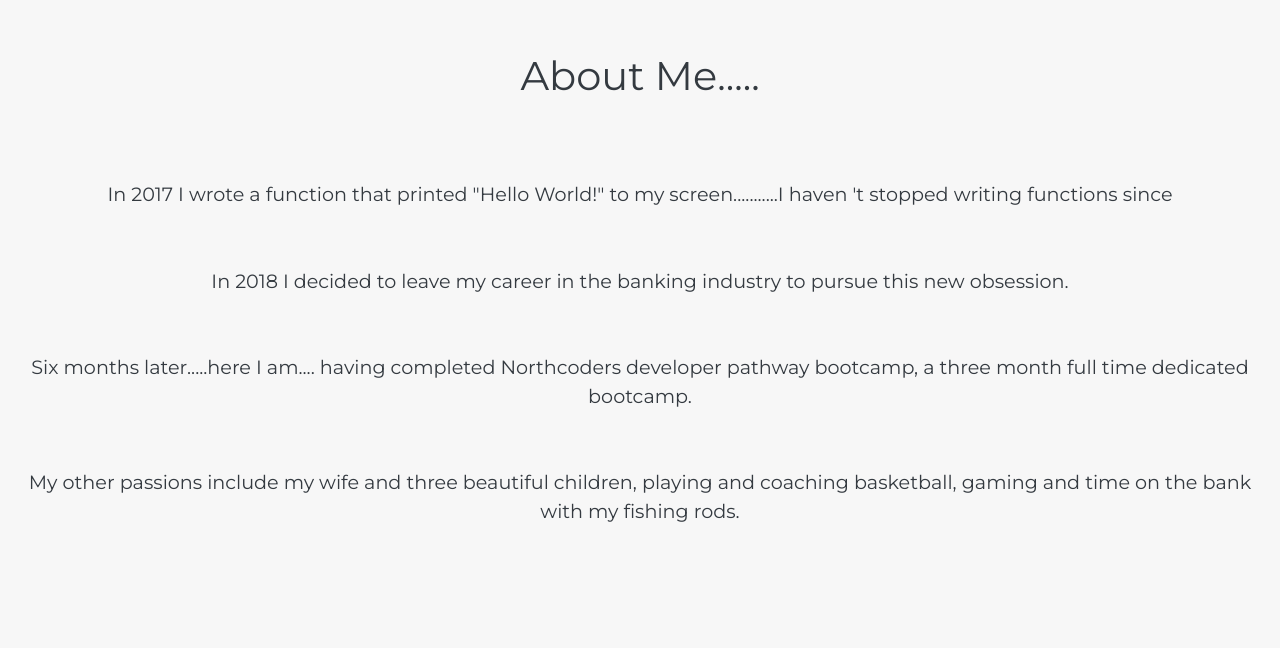
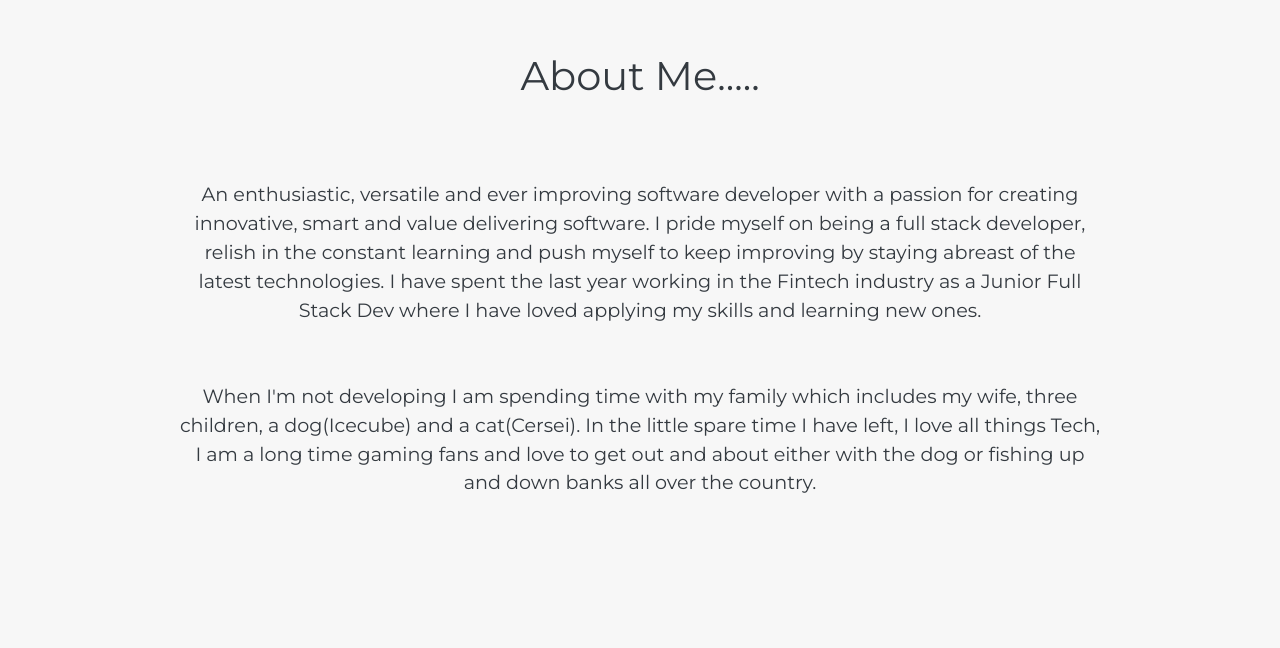
Before and after one commit to johnnezzi/PortfolioSite, a React (Create React App) app in the folder newwebsite/: page / in a window 1280 px wide. Shown: the part 792-1440 px from the top of the page. Built offline with nearby package versions, Linux system fonts and the light colour scheme.

Commit message:
update about me

```diff
--- a/newwebsite/src/components/About.js
+++ b/newwebsite/src/components/About.js
@@ -5,12 +5,12 @@ const About = () => {
   return (
     <div id="about" className='aboutme'>
       <h1 className='headerspaced'>About Me.....</h1>
-      < p className = 'spaced-top aboutfont' > In 2017 I wrote a
-      function that printed "Hello World!"
-      to my screen...........I haven 't stopped writing functions since</p>
-      <p className='spaced aboutfont'>In 2018 I decided to leave my career in the banking industry to pursue this new obsession.</p>
-      <p className='spaced aboutfont'>Six months later.....here I am.... having completed Northcoders developer pathway bootcamp, a three month full time dedicated bootcamp.</p>
-      <p className='spaced aboutfont'>My other passions include my wife and three beautiful children, playing and coaching basketball, gaming and time on the bank with my fishing rods.</p>
+      <p className = 'spaced-top aboutfont' > An enthusiastic, versatile and ever improving software developer with a passion for creating innovative, smart and value delivering software. I pride myself on being a full stack developer, relish in the constant learning and push myself to keep improving by staying abreast of the latest technologies.
+          I have spent the last year working in the Fintech industry as a Junior Full Stack Dev where I have loved applying my skills and learning new ones.
+      </p>
+        <p className= 'spaced-top aboutfont'> When I'm not developing I am spending time with my family which includes my wife, three children, a dog(Icecube) and a cat(Cersei).
+        In the little spare time I have left, I love all things Tech, I am a long time gaming fans and love to get out and about either with the dog or fishing up and down banks all over the country.
+        </p>
     </div>
    );
 }
--- a/newwebsite/src/css/About.css
+++ b/newwebsite/src/css/About.css
@@ -3,6 +3,8 @@
   padding-top: 5em;
   padding-left: 1em;
   padding-right: 1em;
+  margin-right: 10em;
+  margin-left: 10em;
 }
 
 .spaced {
```
